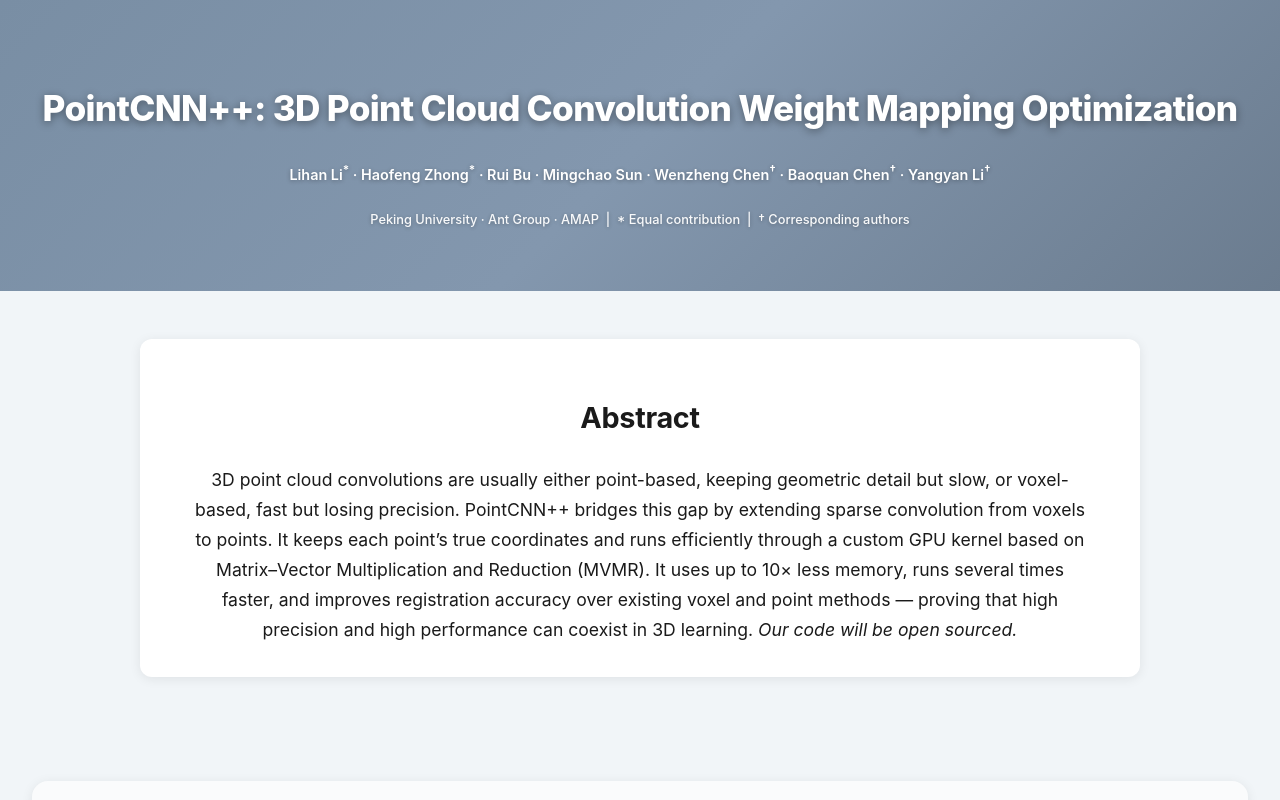
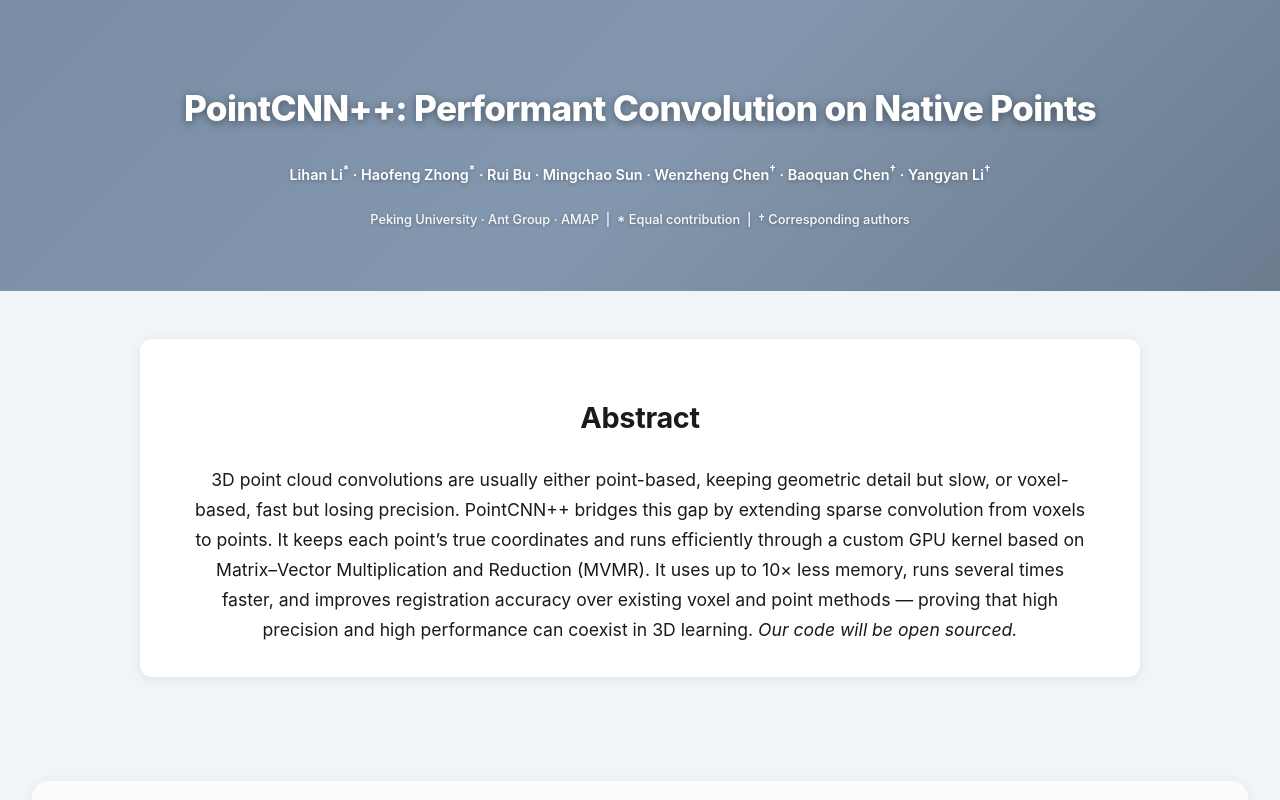
Before and after one commit to Lihhan/PointCNNpp, a plain HTML site: page index.html in a window 1280 px wide. Shown: the top 800 px of the page. Drawn offline with nearby package versions, Linux system fonts and the light colour scheme.

Commit message:
Update header title for PointCNN++

```diff
--- a/index.html
+++ b/index.html
@@ -249,7 +249,7 @@ to{opacity:1;transform:translateY(0);}
 <body>
 
 <header>
-<h1>PointCNN++: 3D Point Cloud Convolution Weight Mapping Optimization</h1>
+<h1>PointCNN++: Performant Convolution on Native Points</h1>
 <div class="authors">
 Lihan Li<sup>*</sup> · Haofeng Zhong<sup>*</sup> · Rui Bu · Mingchao Sun · Wenzheng Chen<sup>†</sup> · Baoquan Chen<sup>†</sup> · Yangyan Li<sup>†</sup>
 </div>
```
